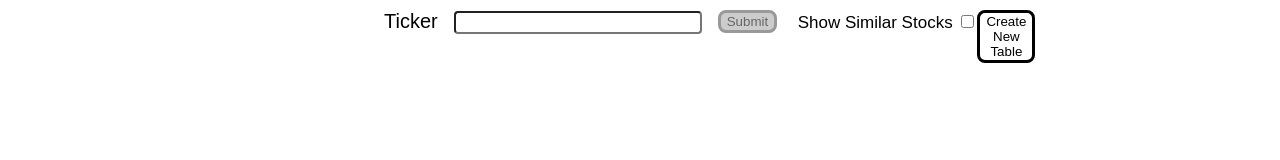
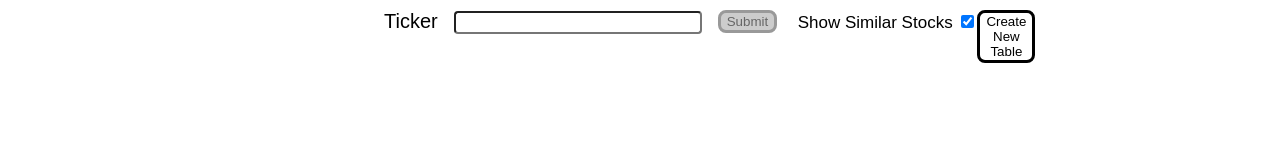
Before and after one commit to mattlee2021/Stock-Comparable-Analysis-App, a React (Create React App) app: page / in a window 1280 px wide. Shown: the top 160 px of the page. Built offline with nearby package versions, Linux system fonts and the light colour scheme.

Commit message:
prevent duplicate stocks

```diff
--- a/src/App.js
+++ b/src/App.js
@@ -21,12 +21,13 @@ function App() {
   //   });
   // };
 
-  const getStockData = (newStock, isAutoGenerated) => {
-    for (const stock of stockData) {
-      if (!isAutoGenerated && newStock.Ticker === stock.Ticker) {
-        // alert(newStock.Ticker + " is already on your list!");
-        return;
-      } else if (newStock.Ticker === stock.Ticker) {
+  const getStockData = (newStock) => {
+    const existingStocksLastTable = tableData[tableData.length - 1];
+    // console.log("existingStocks", existingStocksLastTable);
+    // console.log("newStock", newStock);
+    for (const existingStock of existingStocksLastTable) {
+      console.log("for loop", existingStock.Ticker);
+      if (existingStock.Ticker === newStock.Ticker) {
         return;
       }
     }
--- a/src/Components/DeleteButton.js
+++ b/src/Components/DeleteButton.js
@@ -10,12 +10,12 @@ const DeleteButton = (props) => {
 
   const handleDeleteStock = (event) => {
     event.preventDefault();
-    console.log("table Number", props.tableNumber);
+    //console.log("table Number", props.tableNumber);
     props.setTableData((prev) => {
       const rowToEdit = prev[props.tableNumber];
-      console.log("rowToEdit", rowToEdit);
+      //console.log("rowToEdit", rowToEdit);
       const editedRow = rowToEdit.filter((ticker) => ticker !== props.ticker);
-      console.log("rowToEdit after", editedRow);
+      //console.log("rowToEdit after", editedRow);
       prev[props.tableNumber] = editedRow;
       return [...prev];
     });
--- a/src/Components/StockSearch.js
+++ b/src/Components/StockSearch.js
@@ -5,7 +5,7 @@ import FetchSimilarStocks from "../api/FetchSimilarStocks";
 import FetchStockNames from "../api/FetchStockNames";
 
 const StockSearch = (props) => {
-  const [showSimilarStocks, setShowSimilarStocks] = useState(false);
+  const [showSimilarStocks, setShowSimilarStocks] = useState(true);
   const [suggestedResults, setSuggestedResults] = useState([]);
   const [ticker, setTicker] = useState("");
   let searchResults;
@@ -15,7 +15,7 @@ const StockSearch = (props) => {
   const addStockToList = async () => {
     const stockToAdd = await FetchStocks(ticker);
     if (stockToAdd) {
-      props.getStockData(stockToAdd, false);
+      props.getStockData(stockToAdd);
       // props.setStockData((prev) => {
       //   return [...prev, newStock];
       // });
@@ -26,7 +26,7 @@ const StockSearch = (props) => {
     const similarStockData = await FetchSimilarStocks(ticker);
     if (similarStockData) {
       similarStockData.forEach((stockData) => {
-        props.getStockData(stockData, true);
+        props.getStockData(stockData);
       });
     }
   };
```
